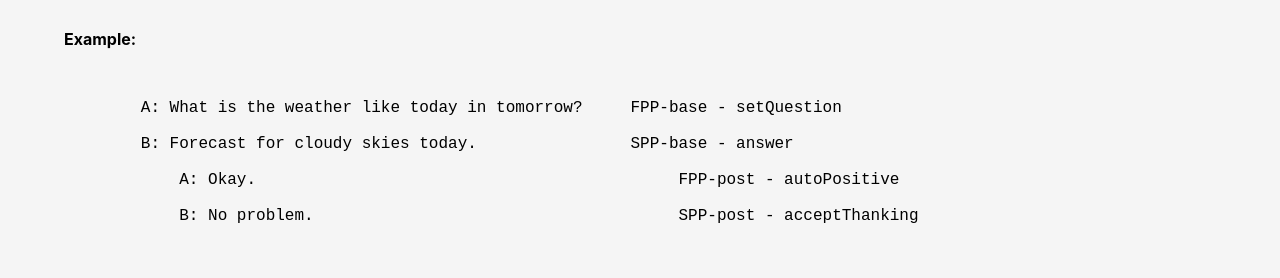
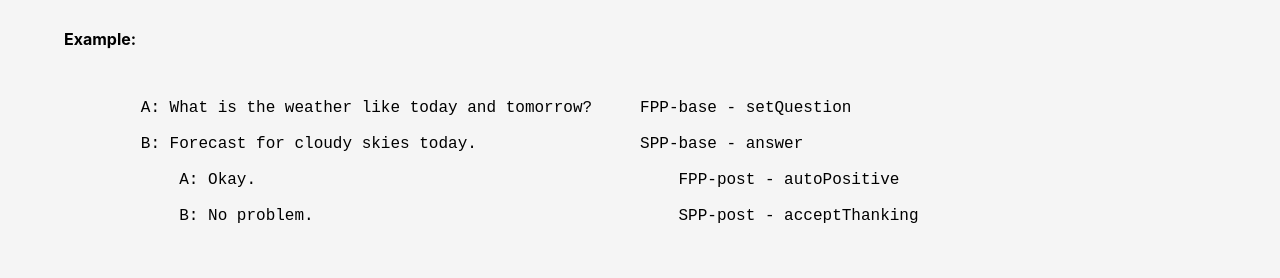
Before and after one commit to NathanDuran/Conversation-Analysis-Modelling-Schema, a plain HTML site: page docs/index.html in a window 1280 px wide. Shown: the part 8945-9223 px from the top of the page. Drawn offline with Linux system fonts and the light colour scheme.

Commit message:
Fixed Typo in an Example

```diff
--- a/docs/index.html
+++ b/docs/index.html
@@ -421,9 +421,9 @@
     <p><strong>Example:</strong></p>
 
     <pre><code>
-        A: What is the weather like today in tomorrow?     FPP-base - setQuestion
+        A: What is the weather like today and tomorrow?     FPP-base - setQuestion
 
-        B: Forecast for cloudy skies today.                SPP-base - answer
+        B: Forecast for cloudy skies today.                 SPP-base - answer
 
             A: Okay.                                            FPP-post - autoPositive
 
```
Also changed, not shown: 1 other file.
